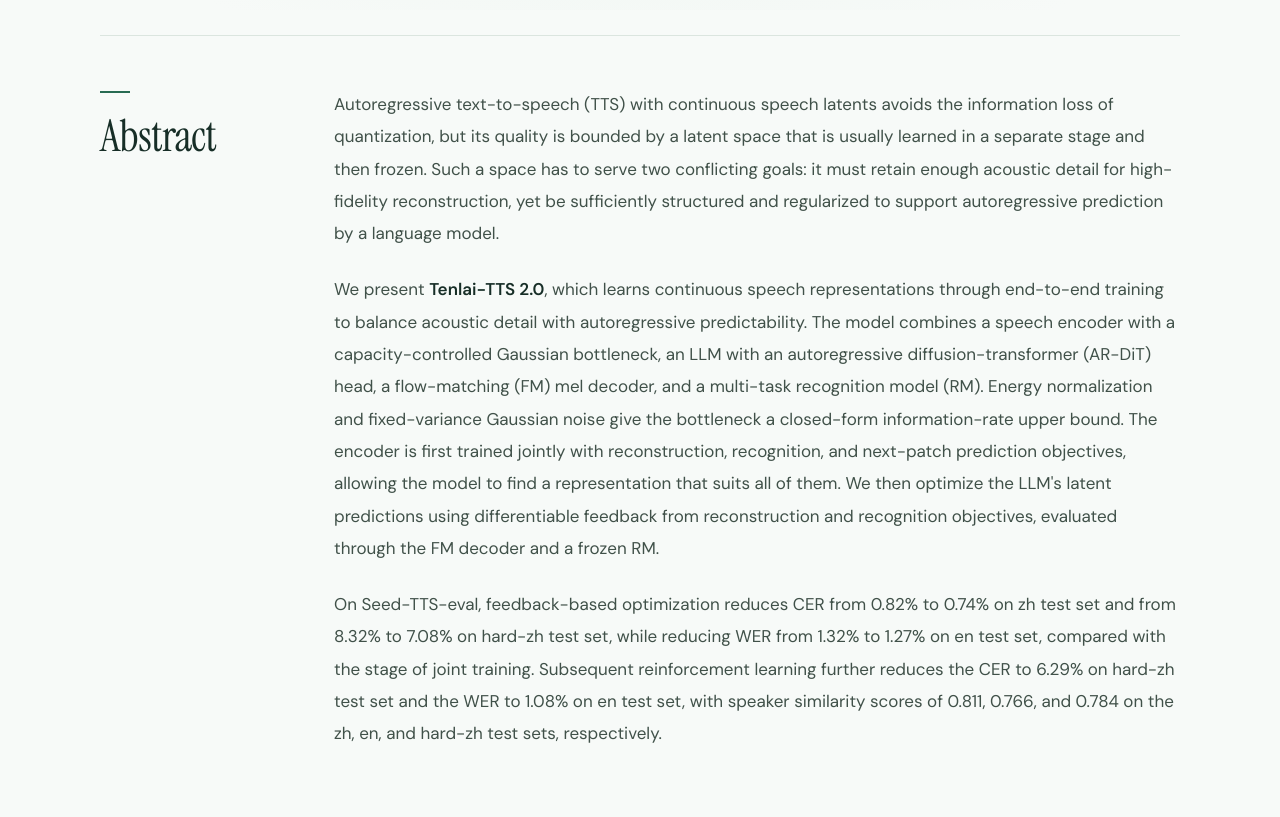
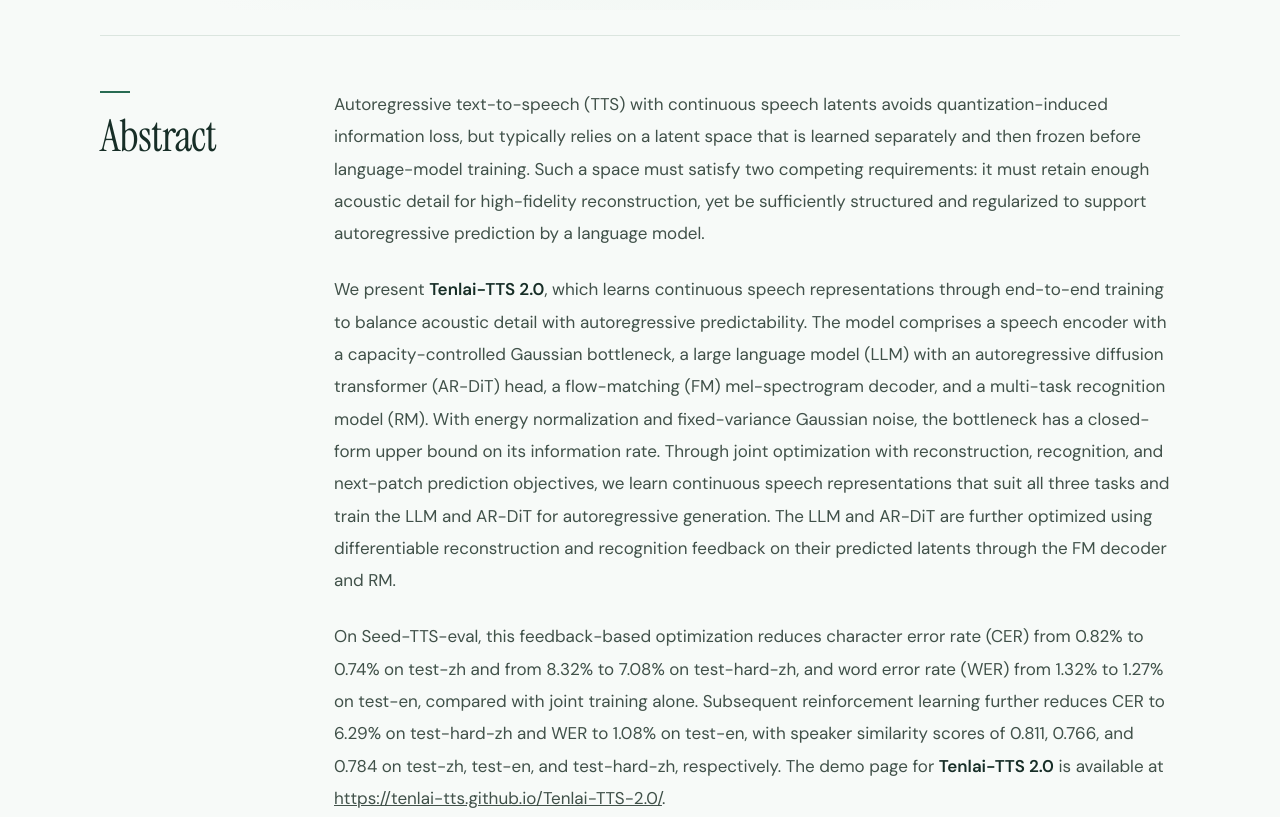
Before and after one commit to Tenlai-TTS/Tenlai-TTS-2.0, a plain HTML site: page index.html in a window 1280 px wide. Shown: the part 593-1410 px from the top of the page. Drawn offline with Linux system fonts and the light colour scheme.

Commit message:
Sync abstract with current manuscript

```diff
--- a/index.html
+++ b/index.html
@@ -32,9 +32,9 @@
     <section class="abstract-section" id="abstract" aria-labelledby="abstract-title">
       <div class="section-heading"><span class="section-rule" aria-hidden="true"></span><h2 id="abstract-title">Abstract</h2></div>
       <div class="abstract-copy">
-<p>Autoregressive text-to-speech (TTS) with continuous speech latents avoids the information loss of quantization, but its quality is bounded by a latent space that is usually learned in a separate stage and then frozen. Such a space has to serve two conflicting goals: it must retain enough acoustic detail for high-fidelity reconstruction, yet be sufficiently structured and regularized to support autoregressive prediction by a language model.</p>
-<p>We present <strong>Tenlai-TTS 2.0</strong>, which learns continuous speech representations through end-to-end training to balance acoustic detail with autoregressive predictability. The model combines a speech encoder with a capacity-controlled Gaussian bottleneck, an LLM with an autoregressive diffusion-transformer (AR-DiT) head, a flow-matching (FM) mel decoder, and a multi-task recognition model (RM). Energy normalization and fixed-variance Gaussian noise give the bottleneck a closed-form information-rate upper bound. The encoder is first trained jointly with reconstruction, recognition, and next-patch prediction objectives, allowing the model to find a representation that suits all of them. We then optimize the LLM&#x27;s latent predictions using differentiable feedback from reconstruction and recognition objectives, evaluated through the FM decoder and a frozen RM.</p>
-<p>On Seed-TTS-eval, feedback-based optimization reduces CER from 0.82% to 0.74% on zh test set and from 8.32% to 7.08% on hard-zh test set, while reducing WER from 1.32% to 1.27% on en test set, compared with the stage of joint training. Subsequent reinforcement learning further reduces the CER to 6.29% on hard-zh test set and the WER to 1.08% on en test set, with speaker similarity scores of 0.811, 0.766, and 0.784 on the zh, en, and hard-zh test sets, respectively.</p>
+<p>Autoregressive text-to-speech (TTS) with continuous speech latents avoids quantization-induced information loss, but typically relies on a latent space that is learned separately and then frozen before language-model training. Such a space must satisfy two competing requirements: it must retain enough acoustic detail for high-fidelity reconstruction, yet be sufficiently structured and regularized to support autoregressive prediction by a language model.</p>
+<p>We present <strong>Tenlai-TTS 2.0</strong>, which learns continuous speech representations through end-to-end training to balance acoustic detail with autoregressive predictability. The model comprises a speech encoder with a capacity-controlled Gaussian bottleneck, a large language model (LLM) with an autoregressive diffusion transformer (AR-DiT) head, a flow-matching (FM) mel-spectrogram decoder, and a multi-task recognition model (RM). With energy normalization and fixed-variance Gaussian noise, the bottleneck has a closed-form upper bound on its information rate. Through joint optimization with reconstruction, recognition, and next-patch prediction objectives, we learn continuous speech representations that suit all three tasks and train the LLM and AR-DiT for autoregressive generation. The LLM and AR-DiT are further optimized using differentiable reconstruction and recognition feedback on their predicted latents through the FM decoder and RM.</p>
+<p>On Seed-TTS-eval, this feedback-based optimization reduces character error rate (CER) from 0.82% to 0.74% on test-zh and from 8.32% to 7.08% on test-hard-zh, and word error rate (WER) from 1.32% to 1.27% on test-en, compared with joint training alone. Subsequent reinforcement learning further reduces CER to 6.29% on test-hard-zh and WER to 1.08% on test-en, with speaker similarity scores of 0.811, 0.766, and 0.784 on test-zh, test-en, and test-hard-zh, respectively. The demo page for <strong>Tenlai-TTS 2.0</strong> is available at <a href="https://tenlai-tts.github.io/Tenlai-TTS-2.0/">https://tenlai-tts.github.io/Tenlai-TTS-2.0/</a>.</p>
       </div>
     </section>
     <!-- Audio demos are intentionally omitted. Add a new section here when the samples are ready. -->
```
Also changed, not shown: 1 other file.
